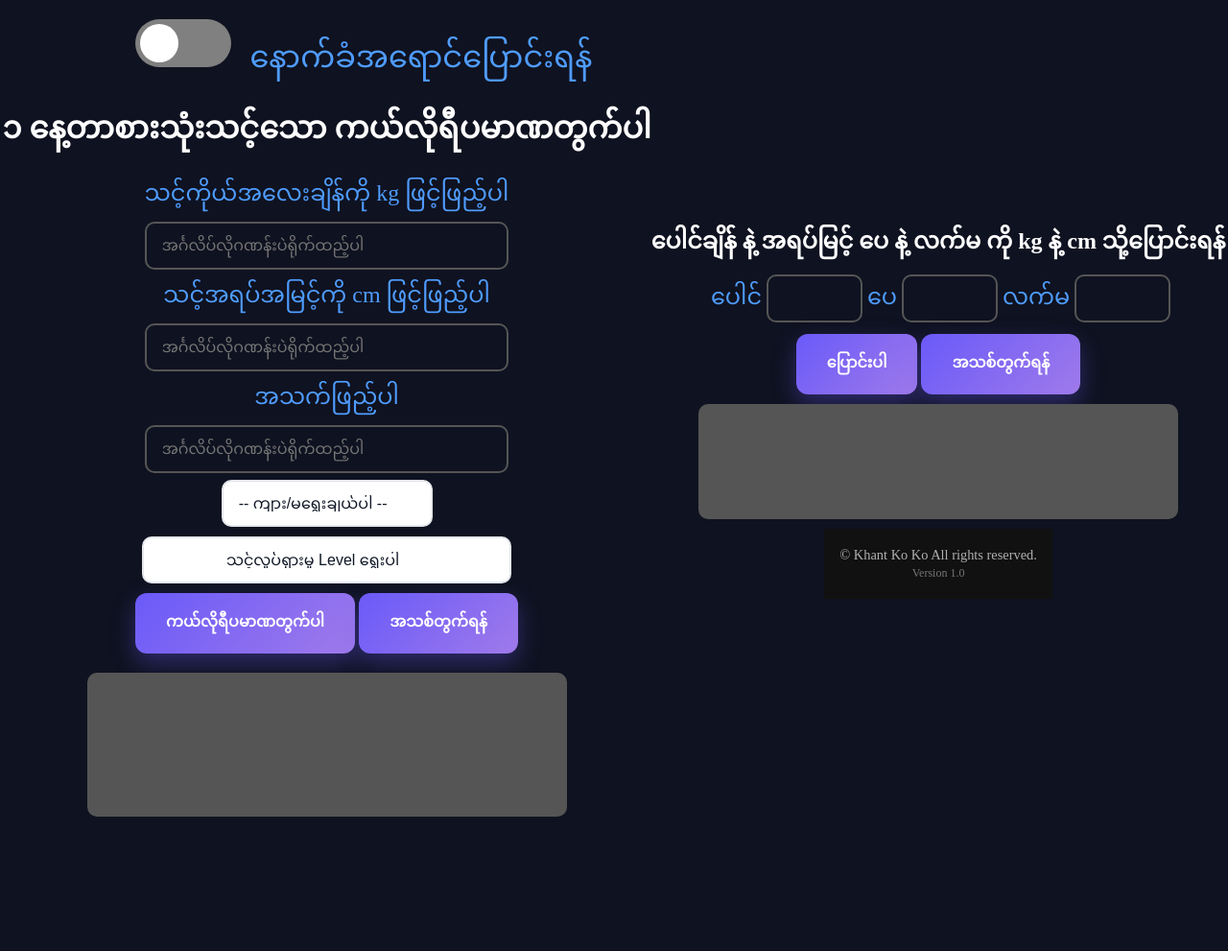
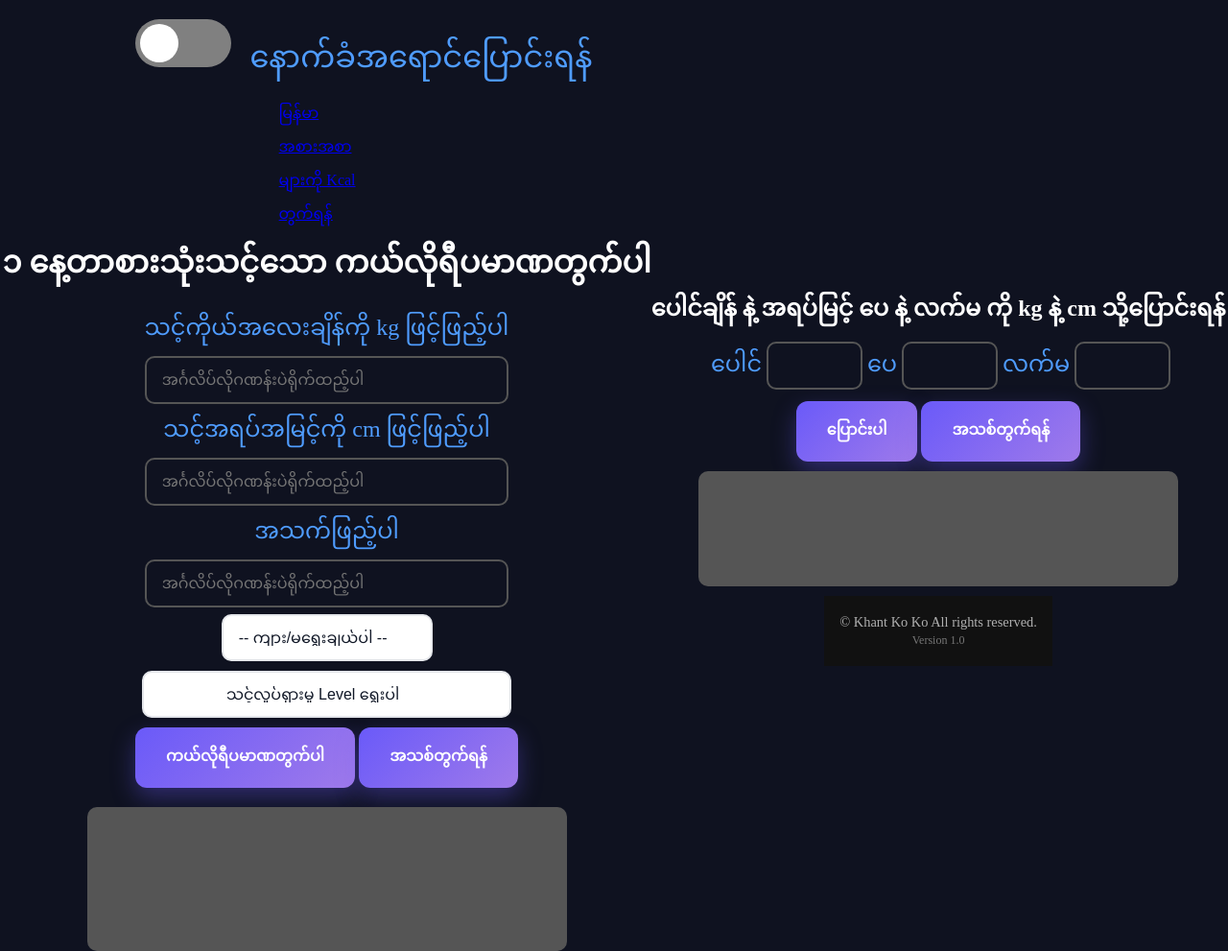
Before and after one commit to Khant-Ko-Ko-Dev/kalculator.com, a plain HTML site: page index.html in a window 1280 px wide. Shown: the whole page at 96% size. Before the commit the page ends 851 px from the top, so only its background shows below. Drawn offline with Linux system fonts and the light colour scheme.

Commit message:
Update index.html

```diff
--- a/index.html
+++ b/index.html
@@ -11,7 +11,7 @@
       <div class="all">
         <input type="checkbox" id="switch" />
         <label for="switch" class="ss"></label>
-        <a href="food.html"></a>
+        <a href="food.html">မြန်မာအစားအစာများကို Kcal တွက်ရန်</a>
         <h1 class="h-title">၁ နေ့တာစားသုံးသင့်သော ကယ်လိုရီပမာဏတွက်ပါ</h1>
 
         <div class="BMI">
```
